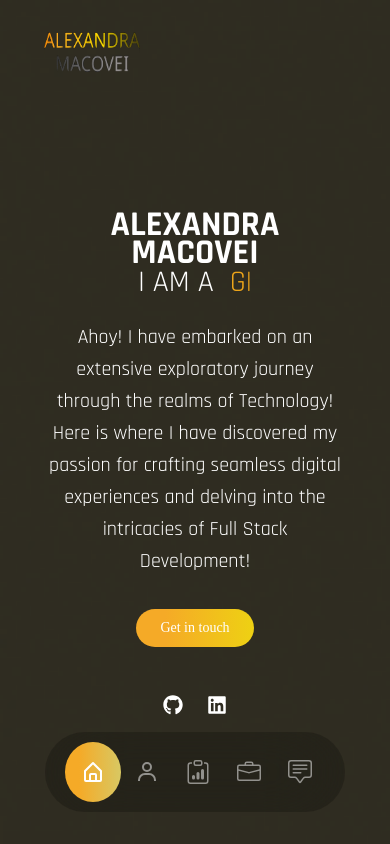
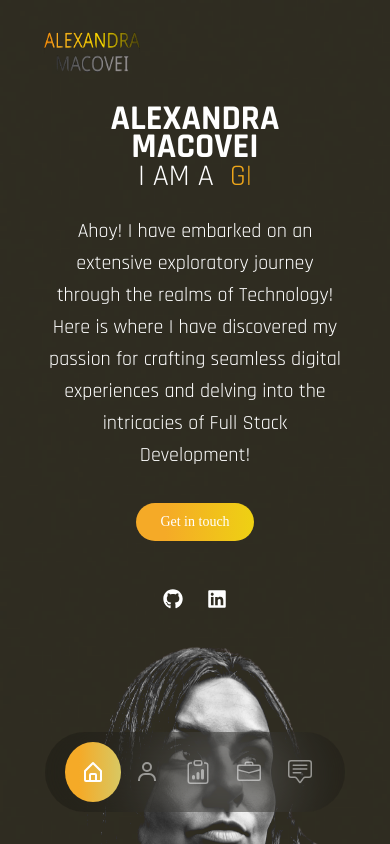
Before and after one commit to makoalex/Alexamdra_portofolio, a React (Create React App) app: page / in a window 390 px wide. Shown: the top 844 px of the page. Built offline with nearby package versions, Linux system fonts and the light colour scheme; a web font is replaced by a local one.

Commit message:
[fix] adjusting height

```diff
--- a/src/components/Banner.js
+++ b/src/components/Banner.js
@@ -6,9 +6,10 @@ import { motion } from "framer-motion";
 import { fadeIn } from "../variants";
 
 export default function test() {
+
   return (
     <section
-      className="min-h-[85vh] lg:min-h-[78vh] flex items-center  "
+      className="min-h-[60vh] lg:min-h-[78vh] flex items-center  "
       id="home"
     >
       <div className="container mx-auto">
```
